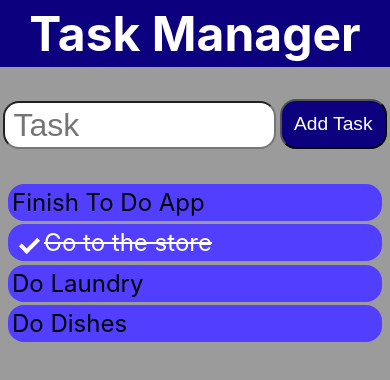
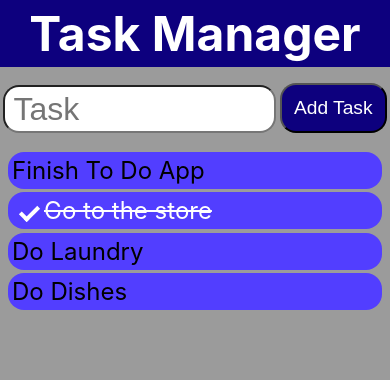
Before and after one commit to DDeShon/javascript-todo, a React (Create React App) app: page / in a window 390 px wide. Shown: the top 380 px of the page. Built offline with nearby package versions, Linux system fonts and the light colour scheme.

Commit message:
working on mobile view

```diff
--- a/src/App.css
+++ b/src/App.css
@@ -74,8 +74,8 @@
 
 .input-wrapper {
   display: flex;
-  margin: 2rem 0 2rem 0;
-  justify-content: space-evenly;
+  margin: 2rem 0.5rem;
+  justify-content: space-between;
   align-items: flex-end;
 }
 
@@ -84,7 +84,7 @@
   font-size: 2rem;
   align-items: center;
   height: 3rem;
-  width: 70%;
+  width: 80%;
   border-radius: 1rem;
 }
 
@@ -109,6 +109,16 @@
 
   .title-wrapper {
     border-radius: 0;
+  }
+
+  .input-wrapper {
+    margin: 1rem 0 1rem 0;
+    justify-content: space-evenly;
+    align-items: flex-end;
+  }
+
+  .input-wrapper input {
+    width: 70%;
   }
 
   .list-item {
```
